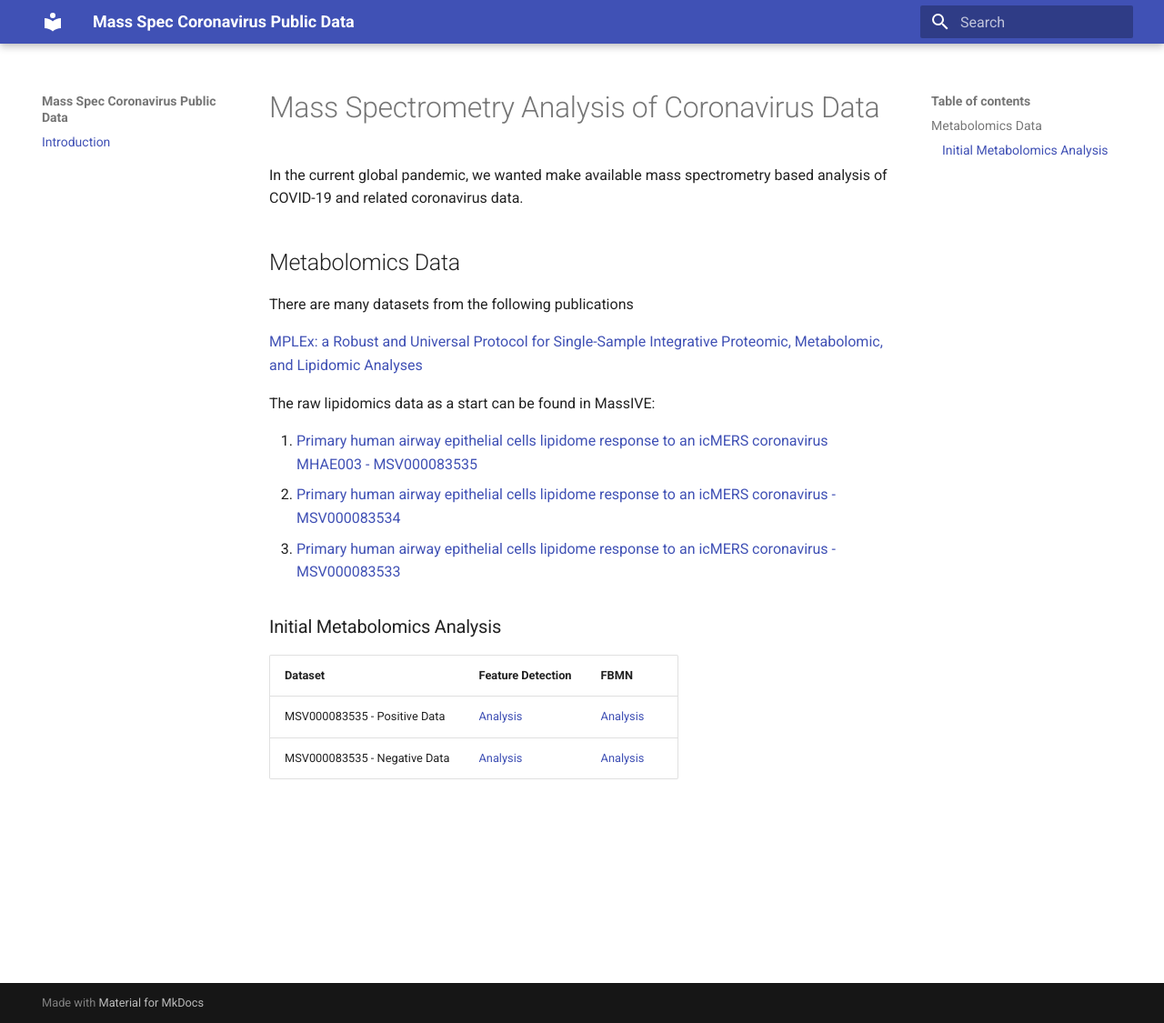
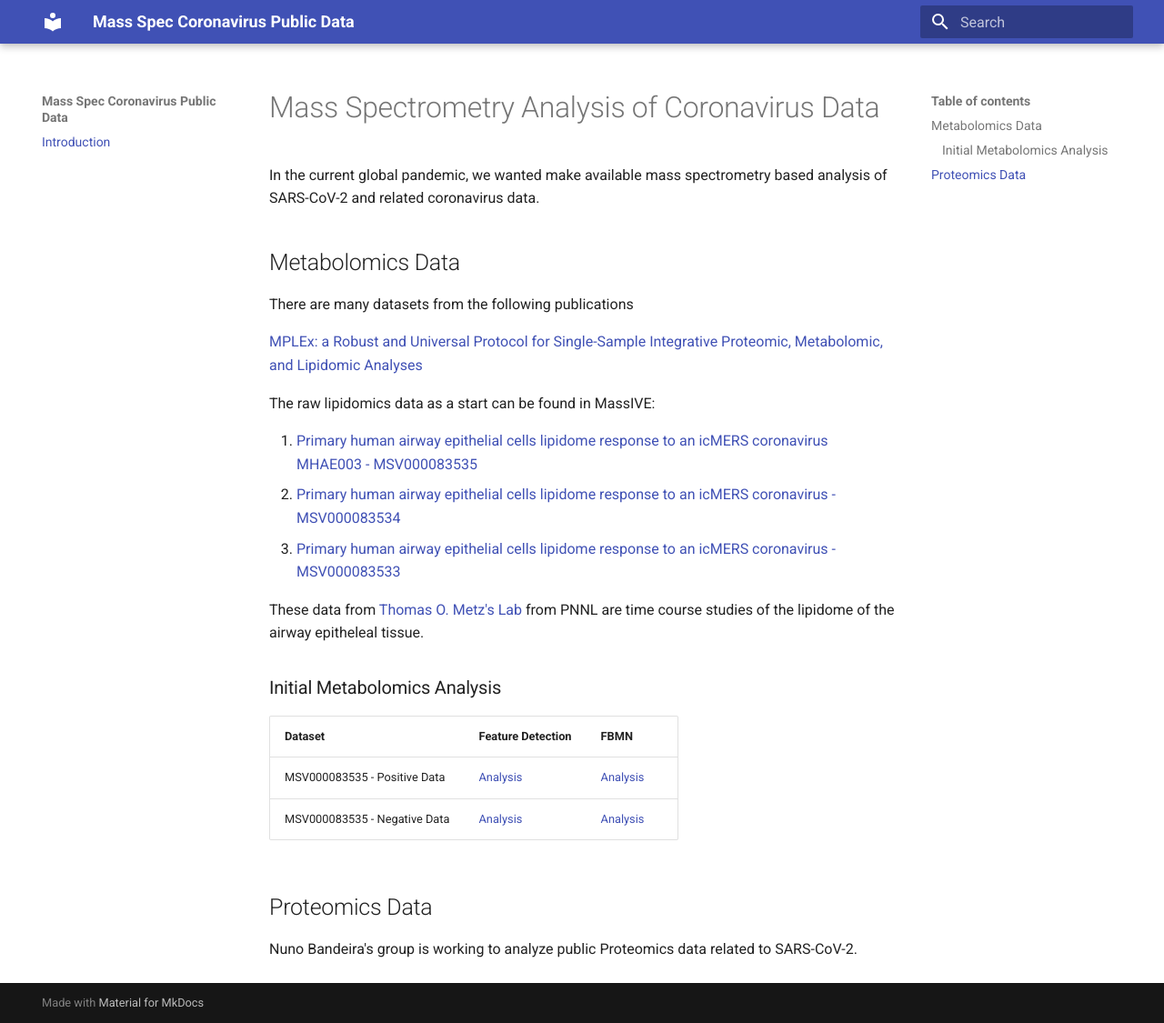
Before and after one commit to mwang87/MassSpec-Coronavirus-Project-Docs, an MkDocs documentation site: the page built from docs/index.md, in a window 1280 px wide and 1125 px high. Shown: the whole window at 91% size. Built offline with MkDocs 1.6.1 and Material for MkDocs 9.7.7, drawn with Linux system fonts in a browser that asks for light colours.

Commit message:
nomenclature change

```diff
--- a/docs/index.md
+++ b/docs/index.md
@@ -1,6 +1,6 @@
 # Mass Spectrometry Analysis of Coronavirus Data
 
-In the current global pandemic, we wanted make available mass spectrometry based analysis of COVID-19 and related coronavirus data.
+In the current global pandemic, we wanted make available mass spectrometry based analysis of SARS-CoV-2 and related coronavirus data.
 
 ## Metabolomics Data
 
@@ -14,9 +14,15 @@ The raw lipidomics data as a start can be found in MassIVE:
 1. [Primary human airway epithelial cells lipidome response to an icMERS coronavirus - MSV000083534](https://massive.ucsd.edu/ProteoSAFe/dataset.jsp?task=459d2c8abfe340159ce106bad13998c3)
 1. [Primary human airway epithelial cells lipidome response to an icMERS coronavirus - MSV000083533](https://massive.ucsd.edu/ProteoSAFe/dataset.jsp?task=e3260819d6be421e8c7e532571c8b322)
 
+These data from [Thomas O. Metz's Lab](https://www.pnnl.gov/science/staff/staff_info.asp?staff_num=5876) from PNNL are time course studies of the lipidome of the airway epitheleal tissue.
+
 ### Initial Metabolomics Analysis
 
 | Dataset | Feature Detection | FBMN |
 |-------------|------|-----------|
 | MSV000083535 - Positive Data |  [Analysis](https://proteomics2.ucsd.edu/ProteoSAFe/status.jsp?task=ea080a2978bd4bdfb11fbea047358bd6)    |   [Analysis](https://proteomics2.ucsd.edu/ProteoSAFe/status.jsp?task=ea080a2978bd4bdfb11fbea047358bd6) |
 | MSV000083535 - Negative Data |  [Analysis](https://proteomics2.ucsd.edu/ProteoSAFe/status.jsp?task=5ce2d7ca2efd420eaa21e0c03647b5d9)    |   [Analysis](https://proteomics2.ucsd.edu/ProteoSAFe/status.jsp?task=778477e6f3b6478e8bfd3b367b1b6302) |
+
+## Proteomics Data
+
+Nuno Bandeira's group is working to analyze public Proteomics data related to SARS-CoV-2.
```
